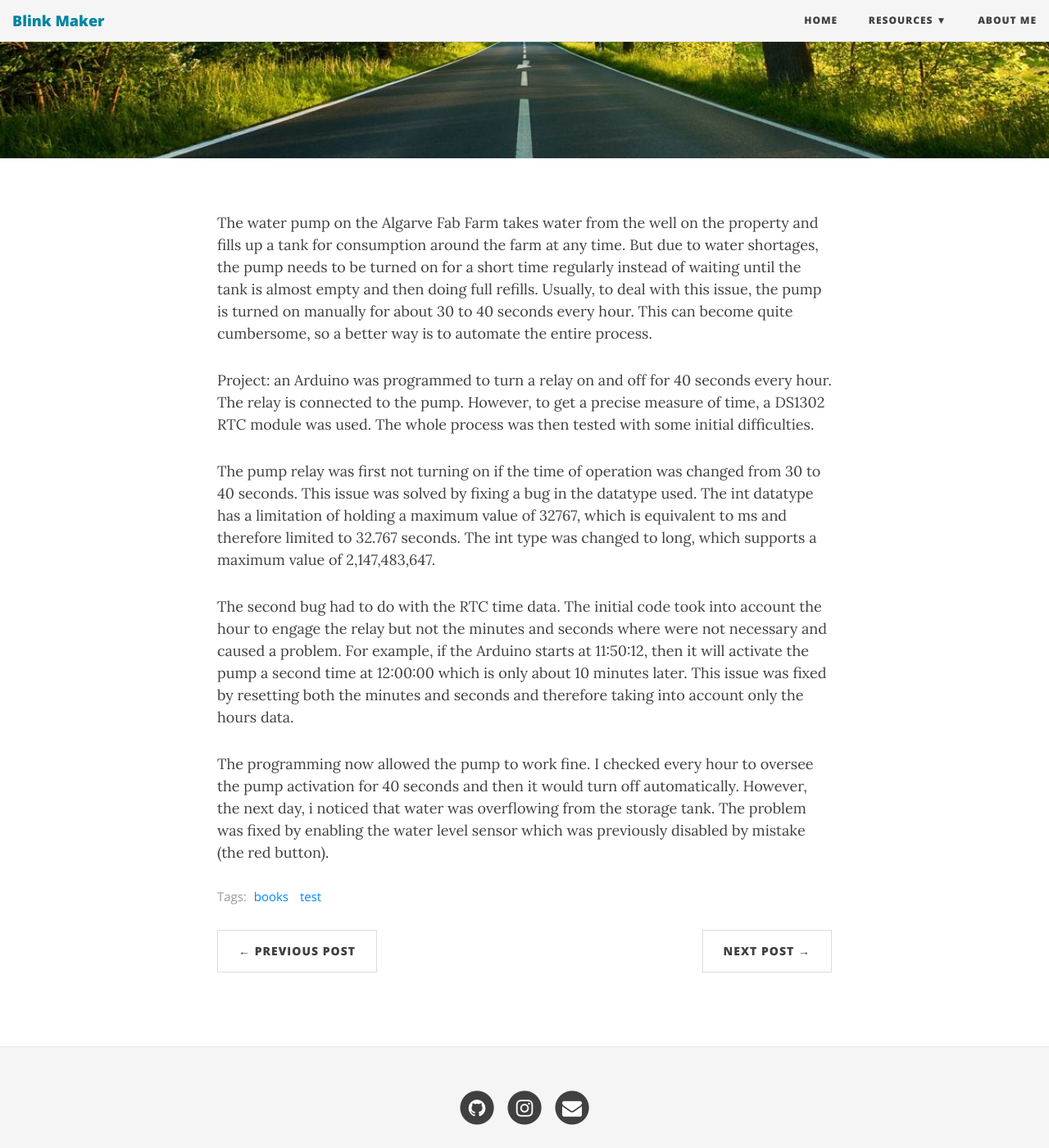
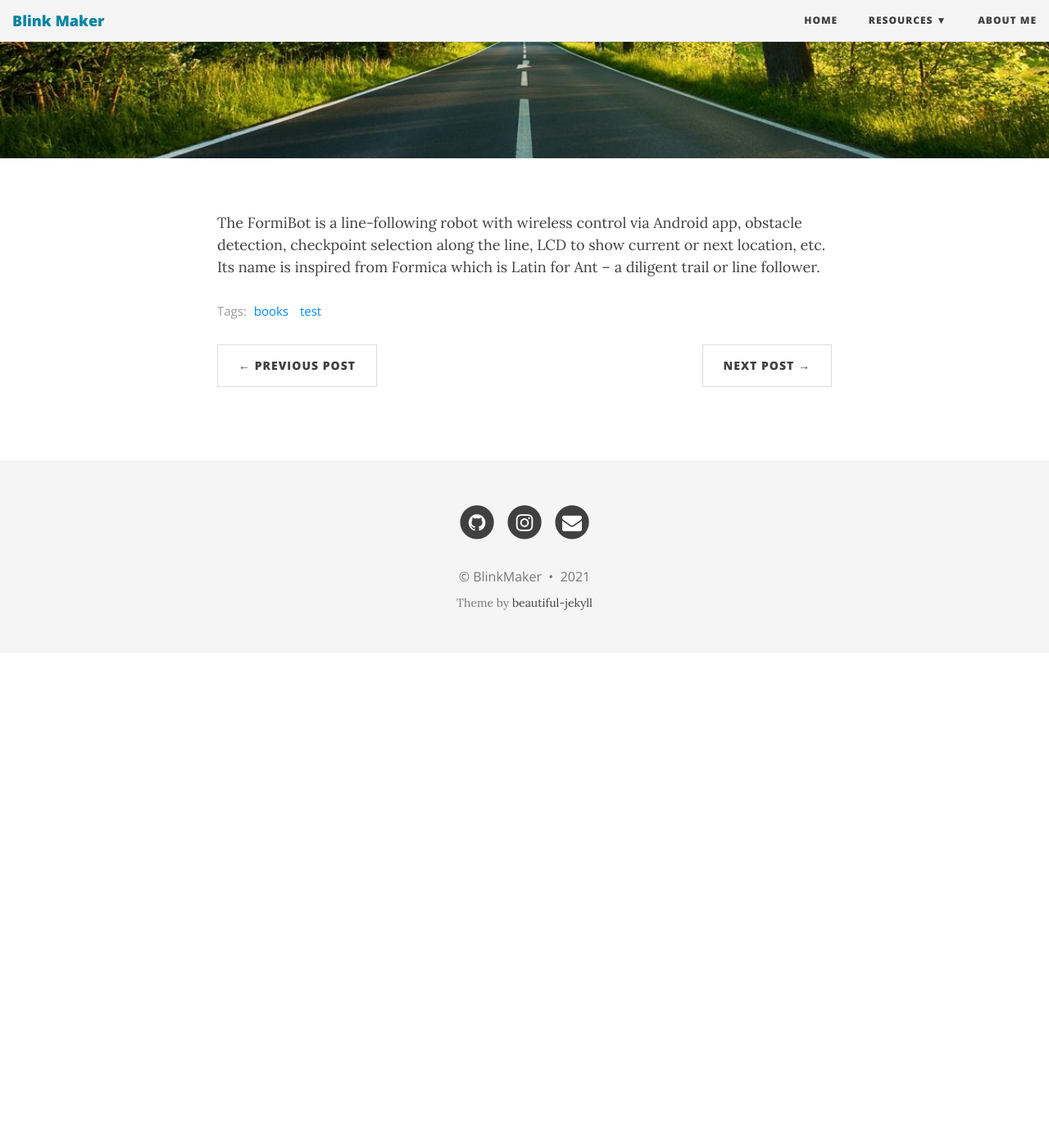
Before and after one commit to blinkmaker/blinkmaker.github.io, a Jekyll site: the page built from _posts/2019-04-22-formibot.md, in a window 1280 px wide and 1400 px high, scrolled down 331 px. Shown: the whole window at 82% size. Built offline with Jekyll 4.4.1, drawn with Linux system fonts in a browser that asks for light colours; nearby versions of some CDN libraries; after the commit the page ends 1127 px from its top, so only the background shows below that.

Commit message:
Update 2019-04-22-formibot.md

```diff
--- a/_posts/2019-04-22-formibot.md
+++ b/_posts/2019-04-22-formibot.md
@@ -6,12 +6,4 @@ bigimg: /img/path.jpg
 tags: [books, test]
 ---
 
-The water pump on the Algarve Fab Farm takes water from the well on the property and fills up a tank for consumption around the farm at any time. But due to water shortages, the pump needs to be turned on for a short time regularly instead of waiting until the tank is almost empty and then doing full refills. Usually, to deal with this issue, the pump is turned on manually for about 30 to 40 seconds every hour. This can become quite cumbersome, so a better way is to automate the entire process.
-
-Project: an Arduino was programmed to turn a relay on and off for 40 seconds every hour. The relay is connected to the pump. However, to get a precise measure of time, a DS1302 RTC module was used. The whole process was then tested with some initial difficulties.
-
-The pump relay was first not turning on if the time of operation was changed from 30 to 40 seconds. This issue was solved by fixing a bug in the datatype used. The int datatype has a limitation of holding a maximum value of 32767, which is equivalent to ms and therefore limited to 32.767 seconds. The int type was changed to long, which supports a maximum value of 2,147,483,647.
-
-The second bug had to do with the RTC time data. The initial code took into account the hour to engage the relay but not the minutes and seconds where were not necessary and caused a problem. For example, if the Arduino starts at 11:50:12, then it will activate the pump a second time at 12:00:00 which is only about 10 minutes later. This issue was fixed by resetting both the minutes and seconds and therefore taking into account only the hours data.
-
-The programming now allowed the pump to work fine. I checked every hour to oversee the pump activation for 40 seconds and then it would turn off automatically. However, the next day, i noticed that water was overflowing from the storage tank. The problem was fixed by enabling the water level sensor which was previously disabled by mistake (the red button).
+The FormiBot is a line-following robot with wireless control via Android app, obstacle detection, checkpoint selection along the line, LCD to show current or next location, etc. Its name is inspired from Formica which is Latin for Ant – a diligent trail or line follower.
```
